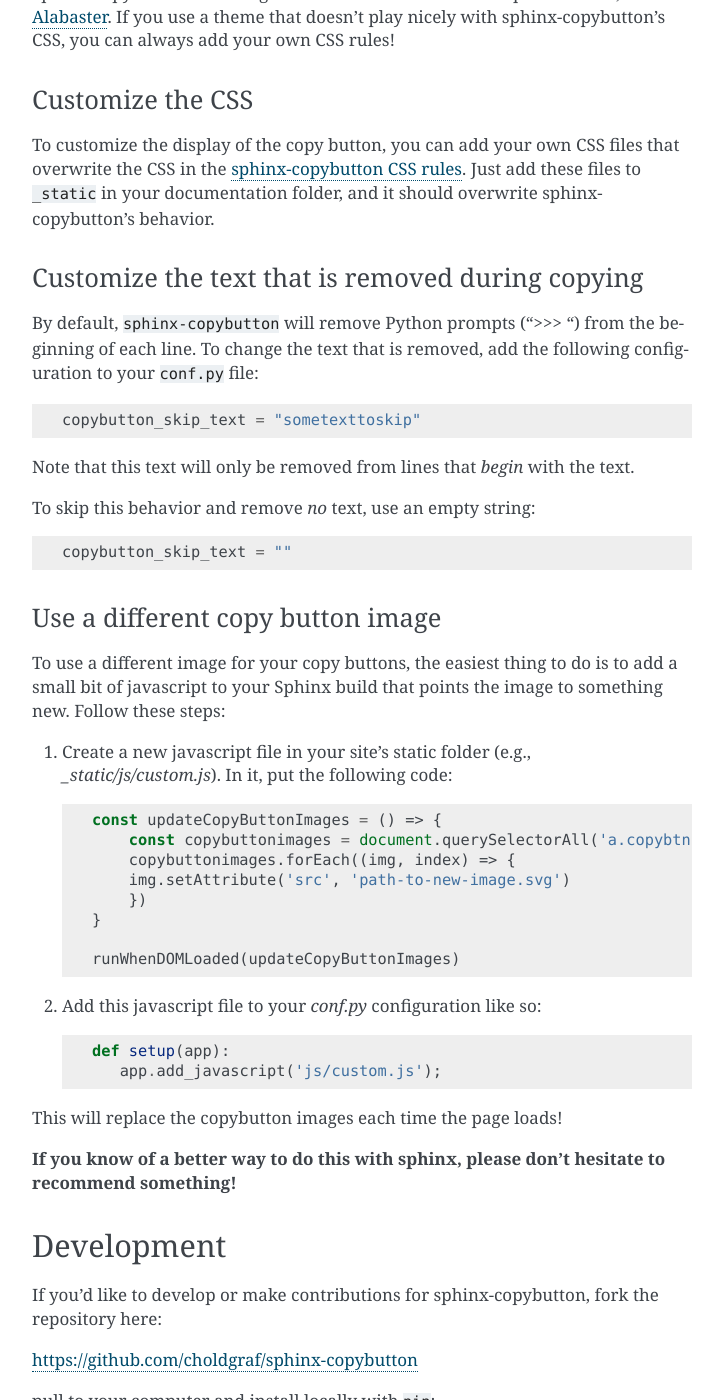
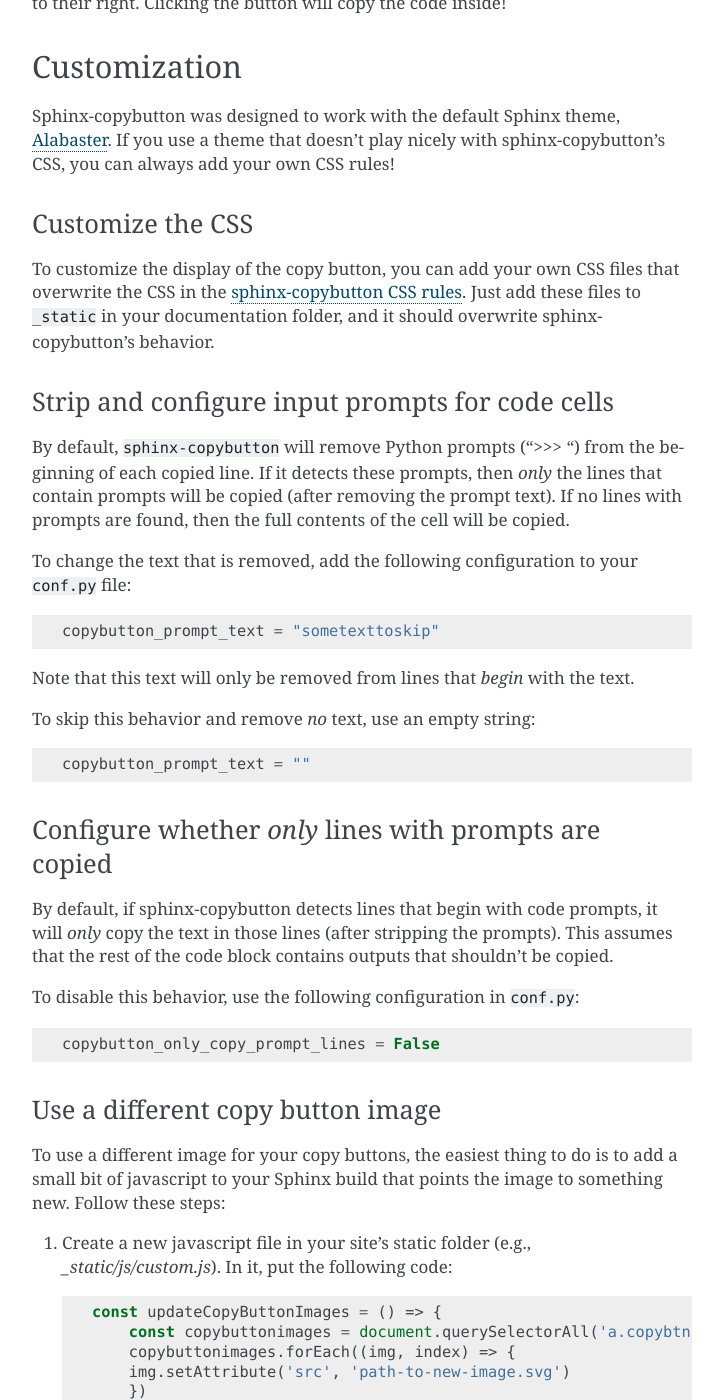
Before and after one commit to executablebooks/sphinx-copybutton, a Sphinx documentation site: the page built from doc/index.rst, in a window 1280 px wide and 1400 px high, scrolled down 1538 px. Shown: the whole window, without its empty margins (388-1111 px from the left). Built offline with Sphinx 7.4.7, drawn with Linux system fonts in a browser that asks for light colours; some of the changed text lies outside the part shown.

Commit message:
adding ability to only lines with prompts

```diff
--- a/doc/conf.py
+++ b/doc/conf.py
@@ -97,6 +97,10 @@
 #
 # html_sidebars = {}
 
+# CopyButton configuration
+# copybutton_prompt_text = "... "
+# copybutton_only_copy_prompt_lines = False
+# copybutton_remove_prompts = False
 
 # -- Options for HTMLHelp output ---------------------------------------------
 
--- a/doc/index.rst
+++ b/doc/index.rst
@@ -13,7 +13,7 @@
 Sphinx-copybutton does one thing: add little "copy" button to the right
 of your code blocks. That's it! It is a lightweight wrapper around the
 excellent (and also lightweight) Javascript library
-`ClipboardJS <https://clipboardjs.com/>`.
+`ClipboardJS <https://clipboardjs.com/>`_.
 
 **Here's an example**
 
@@ -27,13 +27,20 @@
    copy me!
 
 By default, ``sphinx-copybutton`` will remove Python prompts from
-each line that begins with them. For example, try copying the text
+each line that begins with them. If it finds lines that start with the
+prompt text, all *other* lines will not be copied.
+For example, try copying the text
 below:
 
 .. code-block:: python
 
    >>> a = 2
    >>> print(a)
+   2
+
+   >>> b = 'wow'
+   >>> print(b)
+   wow
 
 The text that ``sphinx-copybutton`` uses can be configured as well. See
 :ref:`configure_copy_text` for more information.
@@ -70,8 +77,8 @@
        ...
    ]
 
-When you build your site, your code blocks should now have little copy buttons to their
-right. Clicking the button will copy the code inside!
+When you build your site, your code blocks should now have little copy buttons
+to their right. Clicking the button will copy the code inside!
 
 Customization
 =============
@@ -92,16 +99,21 @@
 
 .. _configure_copy_text:
 
-Customize the text that is removed during copying
--------------------------------------------------
+Strip and configure input prompts for code cells
+------------------------------------------------
 
 By default, ``sphinx-copybutton`` will remove Python prompts (">>> ") from
-the beginning of each line. To change the text that is removed, add the
+the beginning of each copied line. If it detects these prompts, then *only*
+the lines that contain prompts will be copied (after removing the prompt text).
+If no lines with prompts are found, then the full contents of the cell will be
+copied.
+
+To change the text that is removed, add the
 following configuration to your ``conf.py`` file:
 
 .. code:: python
 
-    copybutton_skip_text = "sometexttoskip"
+    copybutton_prompt_text = "sometexttoskip"
 
 Note that this text will only be removed from lines that *begin* with the text.
 
@@ -109,7 +121,21 @@
 
 .. code:: python
 
-    copybutton_skip_text = ""
+    copybutton_prompt_text = ""
+
+Configure whether *only* lines with prompts are copied
+------------------------------------------------------
+
+By default, if sphinx-copybutton detects lines that begin with code prompts,
+it will *only* copy the text in those lines (after stripping the prompts).
+This assumes that the rest of the code block contains outputs that shouldn't
+be copied.
+
+To disable this behavior, use the following configuration in ``conf.py``:
+
+.. code:: python
+
+    copybutton_only_copy_prompt_lines = False
 
 Use a different copy button image
 ---------------------------------
```
Also changed, not shown: sphinx_copybutton/__init__.py (+6 -2 lines), sphinx_copybutton/_static/copybutton.js_t (+25 -6 lines).
